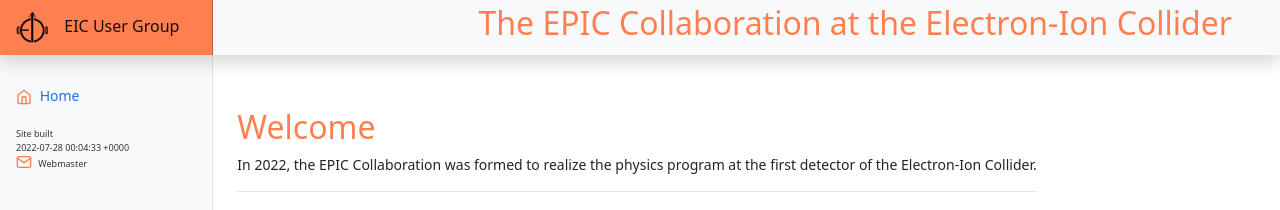
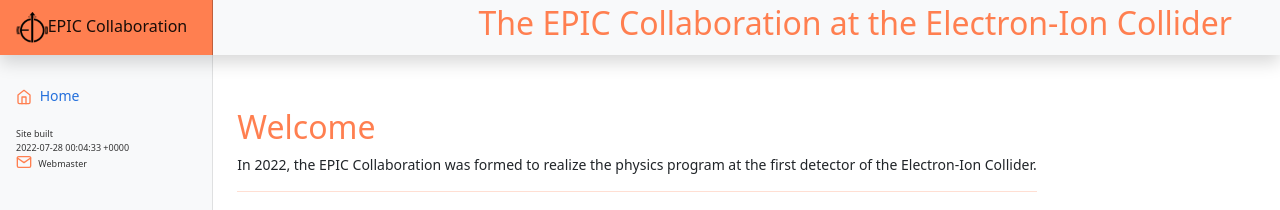
Before and after one commit to eic/epic-eic.org, a Jekyll site: the page built from index.md, in a window 1280 px wide. Shown: the top 210 px of the page. Built offline with Jekyll 4.4.1, drawn with Linux system fonts in a browser that asks for light colours.

Commit message:
fix: replace top-left with EPIC collaboration

```diff
--- a/_layouts/base.html
+++ b/_layouts/base.html
@@ -4,14 +4,13 @@
     <body>
 
         <header class="navbar navbar-light sticky-top bg-light flex-md-nowrap p-0 shadow" style="color:coral;">
-            <a class="navbar-brand col-md-3 col-lg-2 me-0 px-3" href="{{ '/' | relative_url }}" style="background-color: coral;"><img src="{{ '/assets/images/logo/EIC-logo_2.png' | relative_url }}" height="31">&nbsp;&nbsp;&nbsp;&nbsp;EIC User Group</a>
+            <a class="navbar-brand col-md-3 col-lg-2 me-0 px-3" href="{{ '/' | relative_url }}" style="background-color: coral;"><img src="{{ '/assets/images/logo/EIC-logo_2.png' | relative_url }}" height="31">EPIC Collaboration</a>
             <div class="navbar-nav float-left px-5">
                 <h2>{{ page.title }}</h2>
             </div>
             <button class="navbar-toggler position-absolute d-md-none collapsed" type="button" data-bs-toggle="collapse" data-bs-target="#sidebarMenu" aria-controls="sidebarMenu" aria-expanded="false" aria-label="Toggle navigation">
               <span class="navbar-toggler-icon"></span>
             </button>
-            <!-- see "TOP BAR RIGHT" in attic.txt for previous content -->
         </header>
 
         <div class="container-fluid">
```
